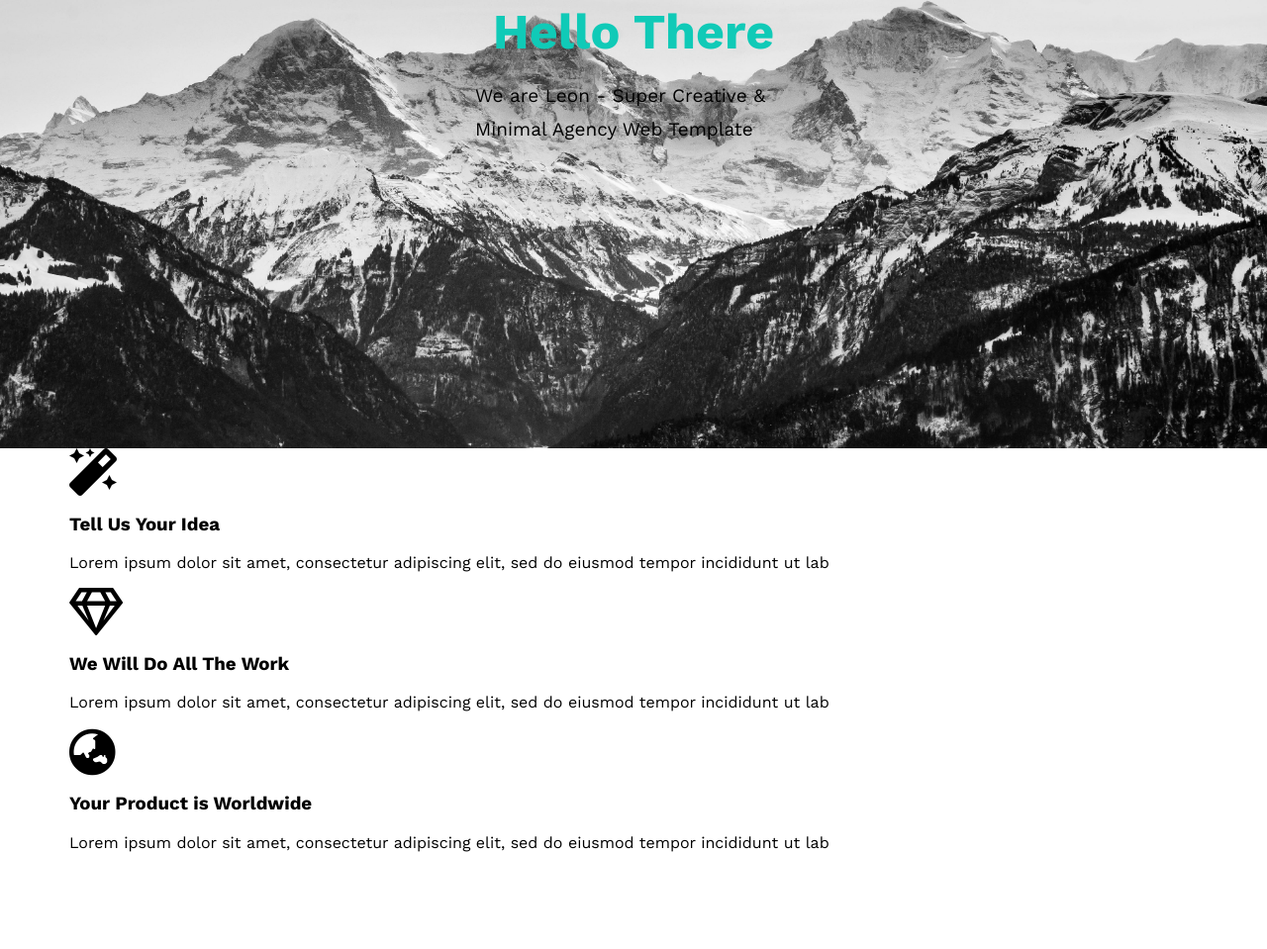
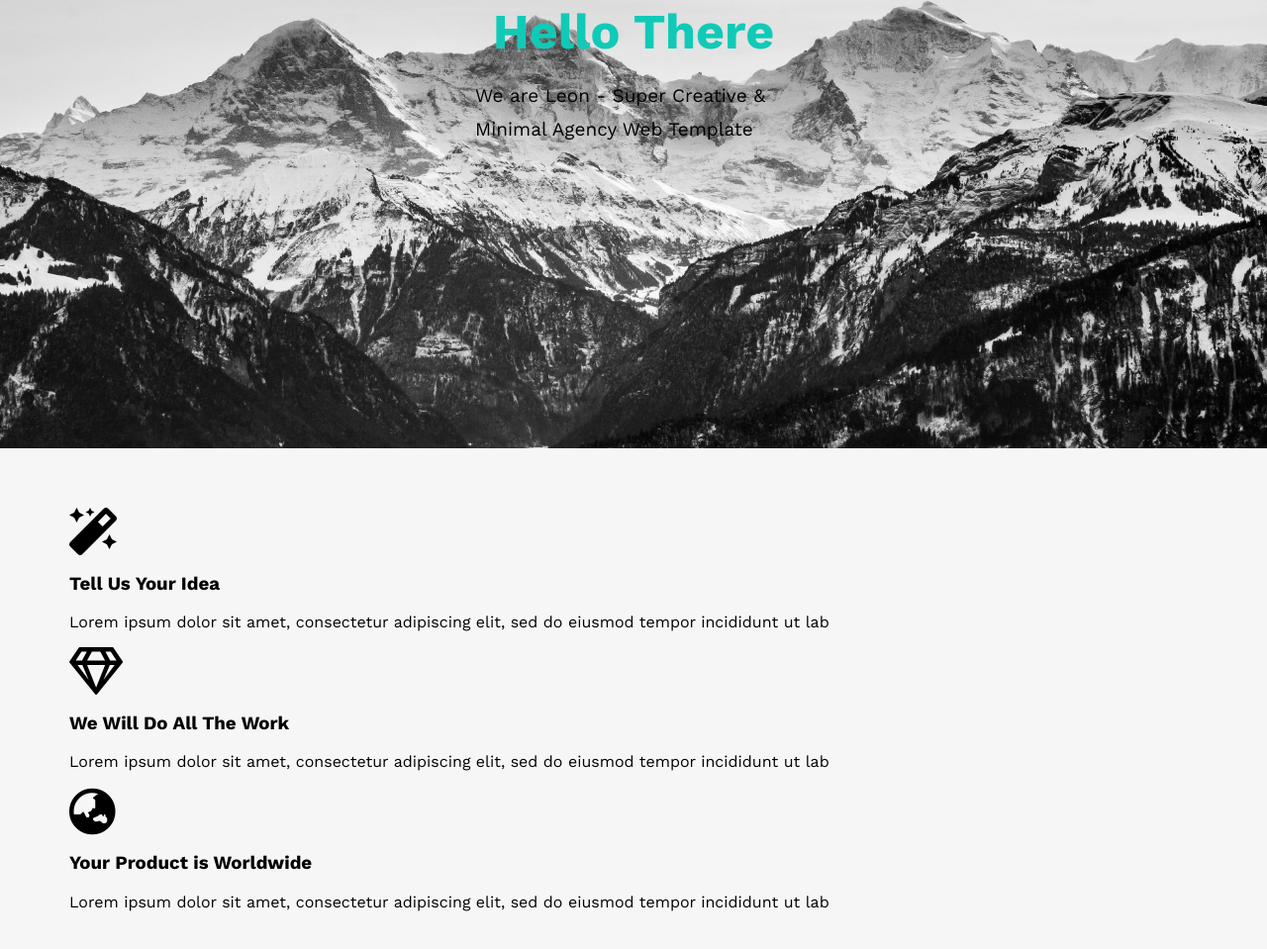
Before and after one commit to mahmoudhussein37/Project2, a plain HTML site: page index.html in a window 1280 px wide. Shown: the part 355-1314 px from the top of the page at 99% size. Before the commit the page ends 1232 px from the top, so only its background shows below. Drawn offline with nearby package versions, Linux system fonts and the light colour scheme.

Commit message:
Now i made padding-top and padding-bottom for the element that named "features" and changed the bg color.

```diff
--- a/CSS/leon.css
+++ b/CSS/leon.css
@@ -144,3 +144,10 @@ body {
   line-height: 1.8;
 }
   /* End landing section */
+  /* Start Features */
+ .features {
+  padding-top: 60px;
+  padding-bottom: 60px;
+  background-color: #f6f6f6;
+ }
+  /* End Features */
```
